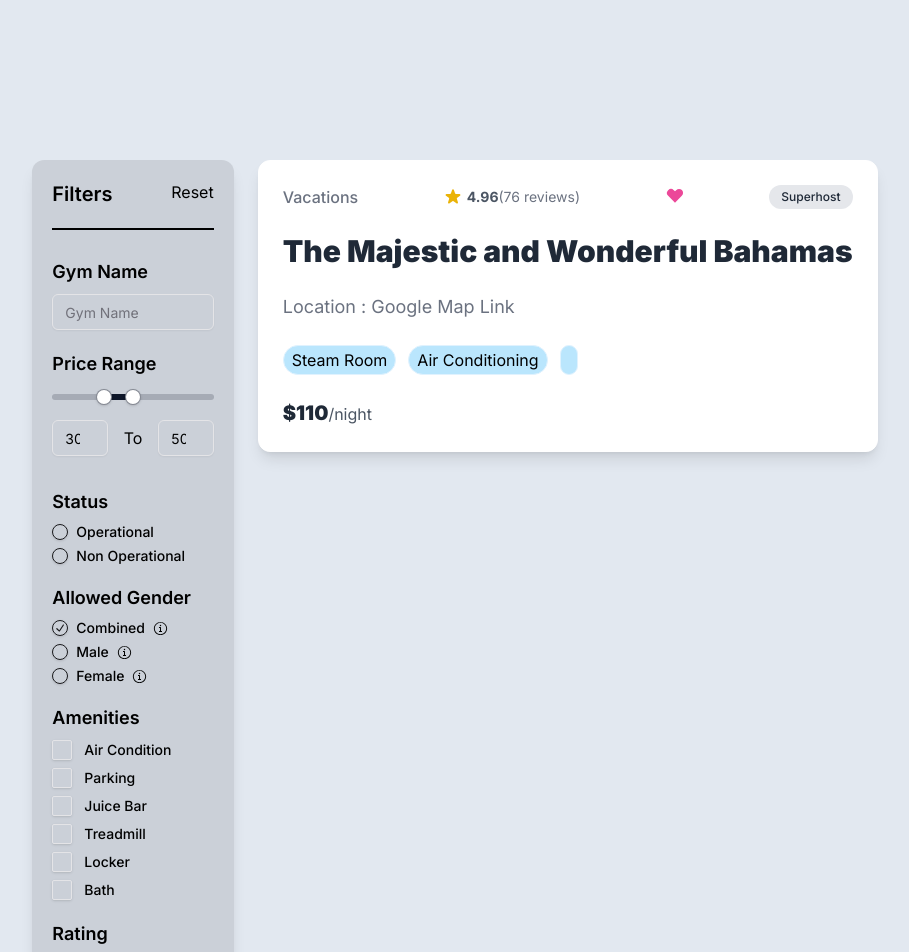
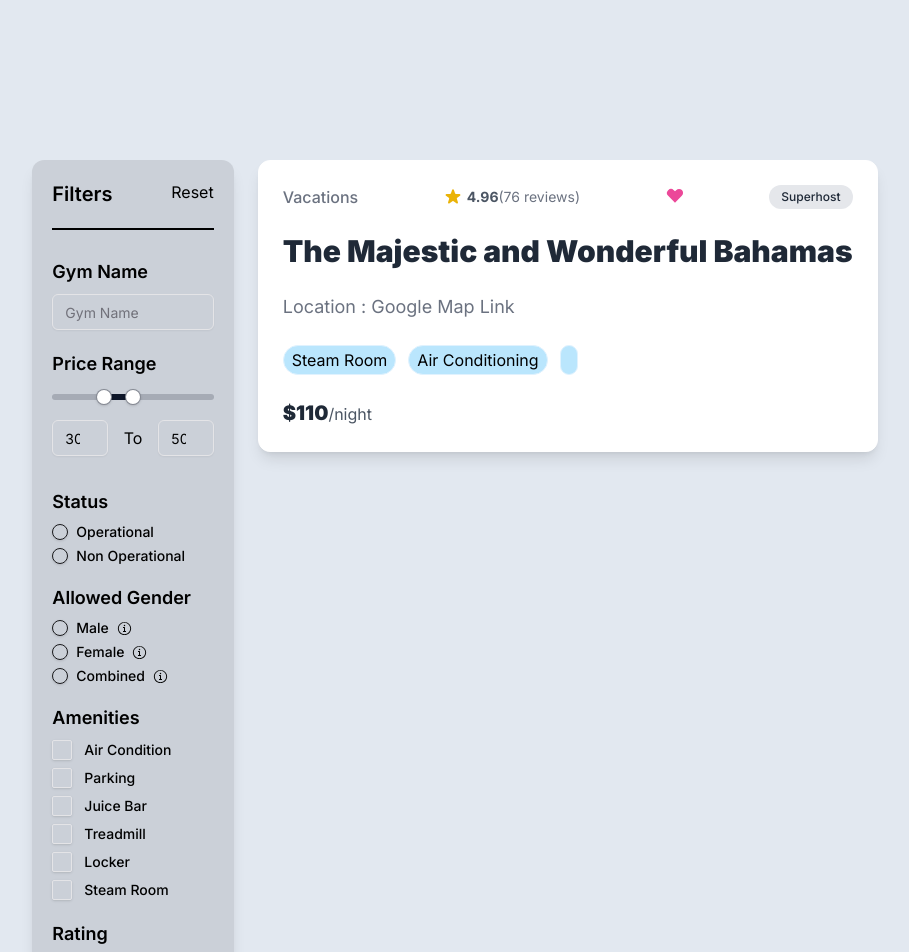
Before and after one commit to ahmadullahchowdhury/gym-finder-bd, a Next.js app: page /gyms/1 in a window 1280 px wide. Shown: the top 952 px of the page, without its empty margins (181-1090 px from the left). Built offline with nearby package versions, Linux system fonts and the light colour scheme.

Commit message:
code refacoting

```diff
--- a/src/Components/filters.tsx
+++ b/src/Components/filters.tsx
@@ -9,13 +9,15 @@ import { StarFilledIcon, InfoCircledIcon } from "@radix-ui/react-icons";
 import { Slider } from "@/Components/ui/slider";
 import { useEffect, useState } from "react";
 import { useGlobalContext } from "@/Context/global-state-provider";
+import { AllowedGenderEnum } from "@/app/enum/allowed-gender.enum";
+import { BusinessStatusEnum } from "@/app/enum/business-status.enum";
+import { AttributeEnum } from "@/app/enum/attribute.enum";
 
 const Filters = () => {
   const [sliderValue, setSliderValue] = useState([30, 50]);
 
   const { gymStatus, setGymStatus } = useGlobalContext();
   // const [selectedValue, setSelectedValue] = useState("operational");
-
 
   const handleRadioChange = (value: any) => {
     console.log("prev Value:", value);
@@ -79,164 +81,74 @@ const Filters = () => {
         </div>
         <div>
           <p className="py-2 text-lg font-semibold">Status</p>
-          <RadioGroup
-
-            onValueChange={handleRadioChange}
-            // value='operational'
-          >
-            <div className="flex items-center space-x-2">
-              <RadioGroupItem value="operational" id="r1" />
-              <Label htmlFor="r1">Operational</Label>
+          <RadioGroup onValueChange={handleRadioChange}>
+            {Object.values(BusinessStatusEnum).map((status, index) => (
+              <div key={index} className="flex items-center space-x-2">
+                <RadioGroupItem value={status} id="r1" />
+                <Label htmlFor="r1">{status}</Label>
               </div>
-            <div className="flex items-center space-x-2">
-              <RadioGroupItem value="non-operational" id="r2" />
-              <Label htmlFor="r2">Non Operational</Label>
-            </div>
+            ))}
           </RadioGroup>
         </div>
         <div>
           <p className="py-2 text-lg font-semibold">Allowed Gender</p>
           <RadioGroup defaultValue="combined">
-            <div className="flex items-center space-x-2">
-              <RadioGroupItem value="combined" id="r1" />
+            {Object.values(AllowedGenderEnum).map((gender, index) => (
+              <div key={index} className="flex items-center space-x-2">
+                <RadioGroupItem value={gender} id="r1" />
                 <Label className="flex gap-2" htmlFor="r1">
-                Combined
+                  {gender}
                   <div
                     className="transition duration-150 ease-in-out text-primary hover:text-primary-600 focus:text-primary-600 active:text-primary-700 dark:text-primary-400 dark:hover:text-primary-500 dark:focus:text-primary-500 dark:active:text-primary-600"
                     data-te-toggle="tooltip"
-                  title="Hi! I'm tooltip"
+                    title={
+                      gender === AllowedGenderEnum.MALE
+                        ? "MALE"
+                        : gender === AllowedGenderEnum.FEMALE
+                        ? "FEMALE"
+                        : "COMBINED"
+                    }
                   >
                     <InfoCircledIcon />
                   </div>
                 </Label>
               </div>
-            <div className="flex items-center space-x-2">
-              <RadioGroupItem value="male" id="r2" />
-              <Label className="flex gap-2" htmlFor="r2">
-                Male
-                <div
-                  className="transition duration-150 ease-in-out text-primary hover:text-primary-600 focus:text-primary-600 active:text-primary-700 dark:text-primary-400 dark:hover:text-primary-500 dark:focus:text-primary-500 dark:active:text-primary-600"
-                  data-te-toggle="tooltip"
-                  title="Hi! I'm tooltip"
-                >
-                  <InfoCircledIcon />
-                </div>
-              </Label>
-            </div>
-            <div className="flex items-center space-x-2">
-              <RadioGroupItem value="female" id="r3" />
-              <Label className="flex gap-2" htmlFor="r2">
-                Female
-                <div
-                  className="transition duration-150 ease-in-out text-primary hover:text-primary-600 focus:text-primary-600 active:text-primary-700 dark:text-primary-400 dark:hover:text-primary-500 dark:focus:text-primary-500 dark:active:text-primary-600"
-                  data-te-toggle="tooltip"
-                  title="Hi! I'm tooltip"
-                >
-                  <InfoCircledIcon />
-                </div>
-              </Label>
-            </div>
+            ))}
           </RadioGroup>
         </div>
         <div>
           <div>
             <p className="py-2 text-lg font-semibold">Amenities</p>
             <div className="flex flex-col gap-2">
-              <div className="flex items-center gap-3">
-                <Checkbox className="w-5 h-5" id="air_condition" />
+              {Object.values(AttributeEnum).map((amenity, index) => (
+                <div key={index} className="flex items-center gap-3">
+                  <Checkbox className="w-5 h-5" id={amenity} />
                   <label
-                  htmlFor="air_condition"
+                    htmlFor={amenity}
                     className="text-sm font-medium leading-none peer-disabled:cursor-not-allowed peer-disabled:opacity-70"
                   >
-                  Air Condition
+                    {amenity}
                   </label>
                 </div>
-              <div className="flex items-center gap-3">
-                <Checkbox className="w-5 h-5" id="parking" />
-                <label
-                  htmlFor="parking"
-                  className="text-sm font-medium leading-none peer-disabled:cursor-not-allowed peer-disabled:opacity-70"
-                >
-                  Parking
-                </label>
-              </div>
-              <div className="flex items-center gap-3">
-                <Checkbox className="w-5 h-5" id="juice_bar" />
-                <label
-                  htmlFor="juice_bar"
-                  className="text-sm font-medium leading-none peer-disabled:cursor-not-allowed peer-disabled:opacity-70"
-                >
-                  Juice Bar
-                </label>
-              </div>
-              <div className="flex items-center gap-3">
-                <Checkbox className="w-5 h-5" id="treadmill" />
-                <label
-                  htmlFor="treadmill"
-                  className="text-sm font-medium leading-none peer-disabled:cursor-not-allowed peer-disabled:opacity-70"
-                >
-                  Treadmill
-                </label>
-              </div>
-              <div className="flex items-center gap-3">
-                <Checkbox className="w-5 h-5" id="locker" />
-                <label
-                  htmlFor="locker"
-                  className="text-sm font-medium leading-none peer-disabled:cursor-not-allowed peer-disabled:opacity-70"
-                >
-                  Locker
-                </label>
-              </div>
-              <div className="flex items-center gap-3">
-                <Checkbox className="w-5 h-5" id="bath" />
-                <label
-                  htmlFor="air_condition"
-                  className="text-sm font-medium leading-none peer-disabled:cursor-not-allowed peer-disabled:opacity-70"
-                >
-                  Bath
-                </label>
-              </div>
+              ))}
             </div>
           </div>
         </div>
         <div>
           <p className="py-2 text-lg font-semibold">Rating</p>
           <ToggleGroup className="flex-wrap" type="multiple" variant="outline">
-            <ToggleGroupItem value="5" aria-label="Toggle 5">
+            {Array.from({ length: 5 }, (_, index) => (
+              <ToggleGroupItem
+                key={index}
+                value={String(5 - index)}
+                aria-label={`Toggle ${5 - index}`}
+              >
                 <div className="flex items-center justify-center gap-2">
-                {" "}
-                <p className="pt-1">5</p>
+                  <p className="pt-1">{5 - index}</p>
                   <StarFilledIcon />
                 </div>
               </ToggleGroupItem>
-            <ToggleGroupItem value="4" aria-label="Toggle 4">
-              <div className="flex items-center justify-center gap-2">
-                {" "}
-                <p className="pt-1">4</p>
-                <StarFilledIcon />
-              </div>
-            </ToggleGroupItem>
-            <ToggleGroupItem value="3" aria-label="Toggle 3">
-              <div className="flex items-center justify-center gap-2">
-                {" "}
-                <p className="pt-1">3</p>
-                <StarFilledIcon />
-              </div>
-            </ToggleGroupItem>
-            <ToggleGroupItem value="2" aria-label="Toggle 2">
-              <div className="flex items-center justify-center gap-2">
-                {" "}
-                <p className="pt-1">2</p>
-                <StarFilledIcon />
-              </div>
-            </ToggleGroupItem>
-            <ToggleGroupItem value="1" aria-label="Toggle 1">
-              <div className="flex items-center justify-center gap-2">
-                {" "}
-                <p className="pt-1">1</p>
-                <StarFilledIcon />
-              </div>
-            </ToggleGroupItem>
+            ))}
           </ToggleGroup>
         </div>
       </div>
--- /dev/null
+++ b/src/app/enum/allowed-gender.enum.ts
@@ -0,0 +1,5 @@
+export enum AllowedGenderEnum {
+  MALE = 'Male',
+  FEMALE = 'Female',
+  COMBINED = 'Combined',
+}
--- /dev/null
+++ b/src/app/enum/attribute.enum.ts
@@ -0,0 +1,8 @@
+export enum AttributeEnum {
+    AIR_CONDITION = 'Air Condition',
+    PARKING = 'Parking',
+    JUICE_BAR = 'Juice Bar',
+    TREADMILL = 'Treadmill',
+    LOCKER = 'Locker',
+    STEAM_ROOM = 'Steam Room',
+  }
--- /dev/null
+++ b/src/app/enum/business-status.enum.ts
@@ -0,0 +1,4 @@
+export enum BusinessStatusEnum {
+    OPERATIONAL = 'Operational',
+    NON_OPERATIONAL = 'Non Operational',
+  }
```
Lines whose indentation alone changed are shown as unchanged.
